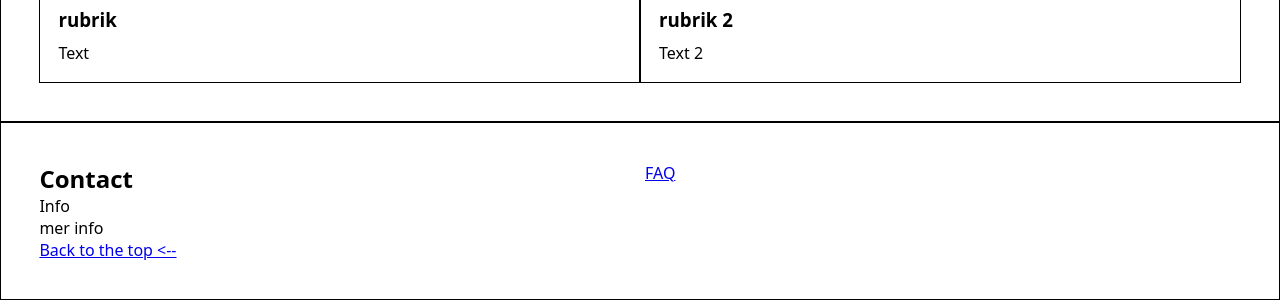
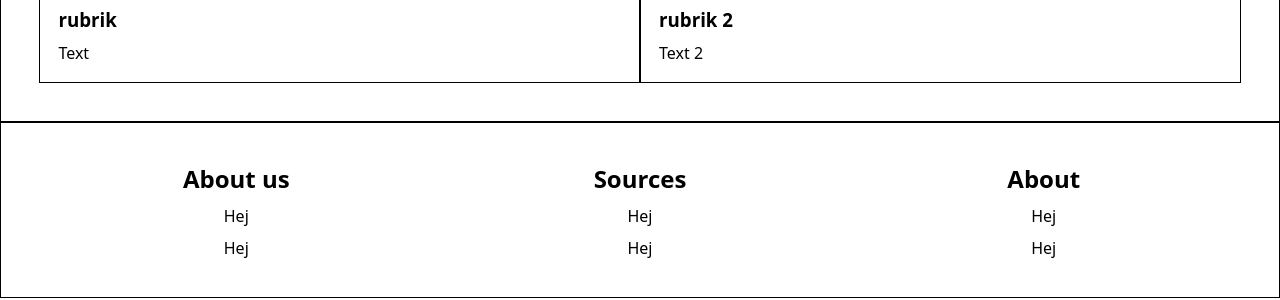
Before and after one commit to melvinsvan/melvinsvan.github.io, a plain HTML site: page halvkurs/index.html in a window 1280 px wide. Shown: the part 887-1187 px from the top of the page. Drawn offline with Linux system fonts and the light colour scheme.

Commit message:
Ändrade lite saker

```diff
--- a/halvkurs/index.html
+++ b/halvkurs/index.html
@@ -20,14 +20,14 @@
         <nav class = "headerNav">
             <a href="./">Home</a>
             <a href="about.html">About</a>
-            <a href="faq.html">FAQ</a>
+            <a href="#contact">Contact</a>
         </nav>
     </header>
     <main>
 
         <div class="card">
             <div class="imgBox">
-                <img src="bilder/anesugly.jpg" alt="">
+                <img src="bilder/48599602-3b1ed580-e91d-11e8-9cf3-522260557439.png" alt="">
             </div>
             <h3>rubrik</h3>
             <div class="text">Text</div>
@@ -35,23 +35,24 @@
 
         <div class="card">
             <div class="imgBox">
-                <img src="bilder/anesugly.jpg" alt="">
+                <img src="bilder/48599602-3b1ed580-e91d-11e8-9cf3-522260557439.png" alt="">
             </div>
             <h3>rubrik 2</h3>
             <div class="text">Text 2</div>
         </div>
     </main>
     <footer>
-
-        <div id="contact">
-            <h2>Contact</h2>
-            <p>Info</p>
-            <p>mer info</p>
-            <a href="#top">Back to the top <-- </a>
-        </div>
-        <div class="faqfooter">
-            <a href="faq.html">FAQ</a>
-        </div>
+        <nav class="footerNav">
+            <h2>About us</h2>
+            <h2>Sources</h2>
+            <h2>About</h2>
+            <div class="footerLink"><a href="">Hej</a></div>
+            <div class="footerLink"><a href="">Hej</a></div>
+            <div class="footerLink"><a href="">Hej</a></div>
+            <div class="footerLink"><a href="">Hej</a></div>
+            <div class="footerLink"><a href="">Hej</a></div>
+            <div class="footerLink"><a href="">Hej</a></div>
+        </nav>
     </footer>
 
 </body>
--- a/halvkurs/style.css
+++ b/halvkurs/style.css
@@ -8,7 +8,7 @@ html{
     scroll-behavior: smooth;
 }
 
-header, main, footer, nav{
+header, main, nav{
     border: 1px solid;
     min-height: 10vh;
     padding: 3%;
@@ -85,11 +85,16 @@ h1{
 }
 
 footer{
-    display: grid;
-    grid-template-columns: repeat(2, 1fr);
+    display: block;
+}
+
+.footerNav{
+    grid-template-columns: repeat(3, 1fr);
+    text-align: center;
     gap: 10px;
-    padding: 3%;
 }
+
+
 
 @media(min-width:600px){
 
```
Also changed, not shown: halvkurs/bilder/48599602-3b1ed580-e91d-11e8-9cf3-522260557439.png (added).
